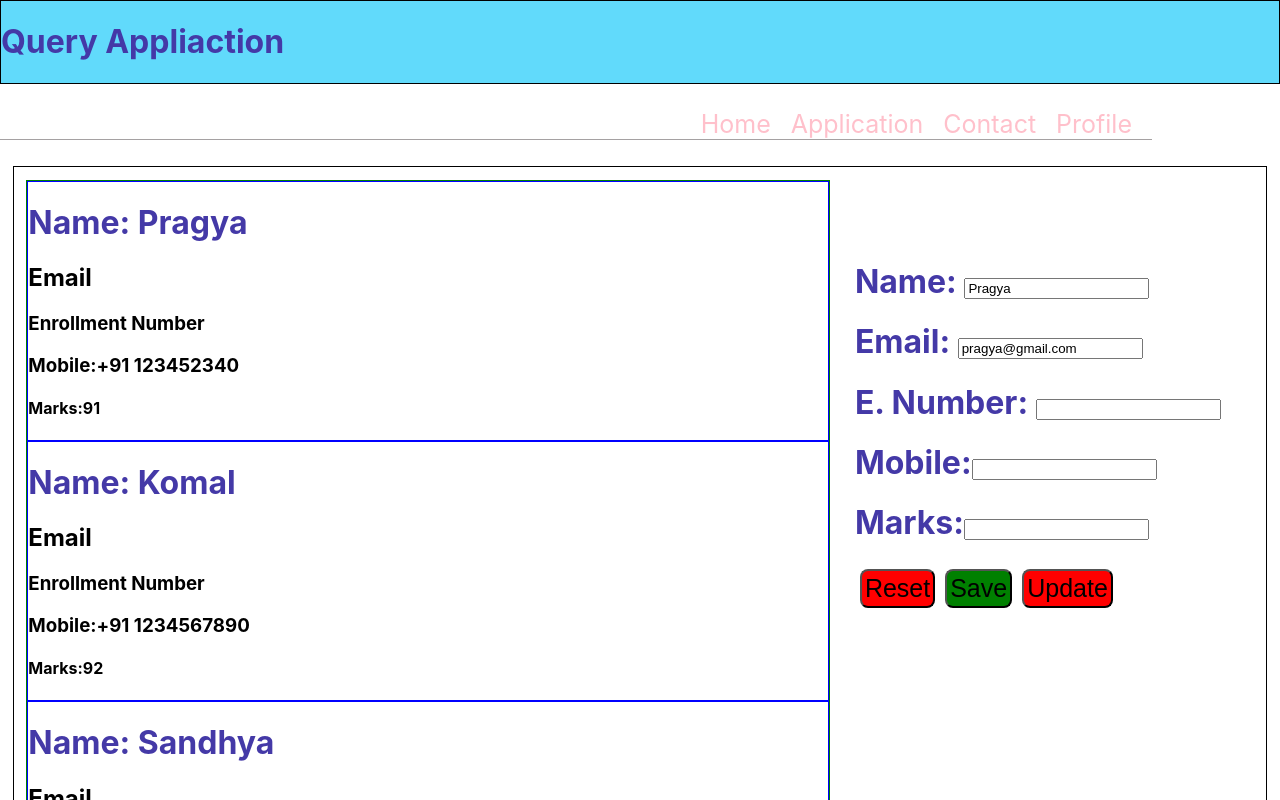
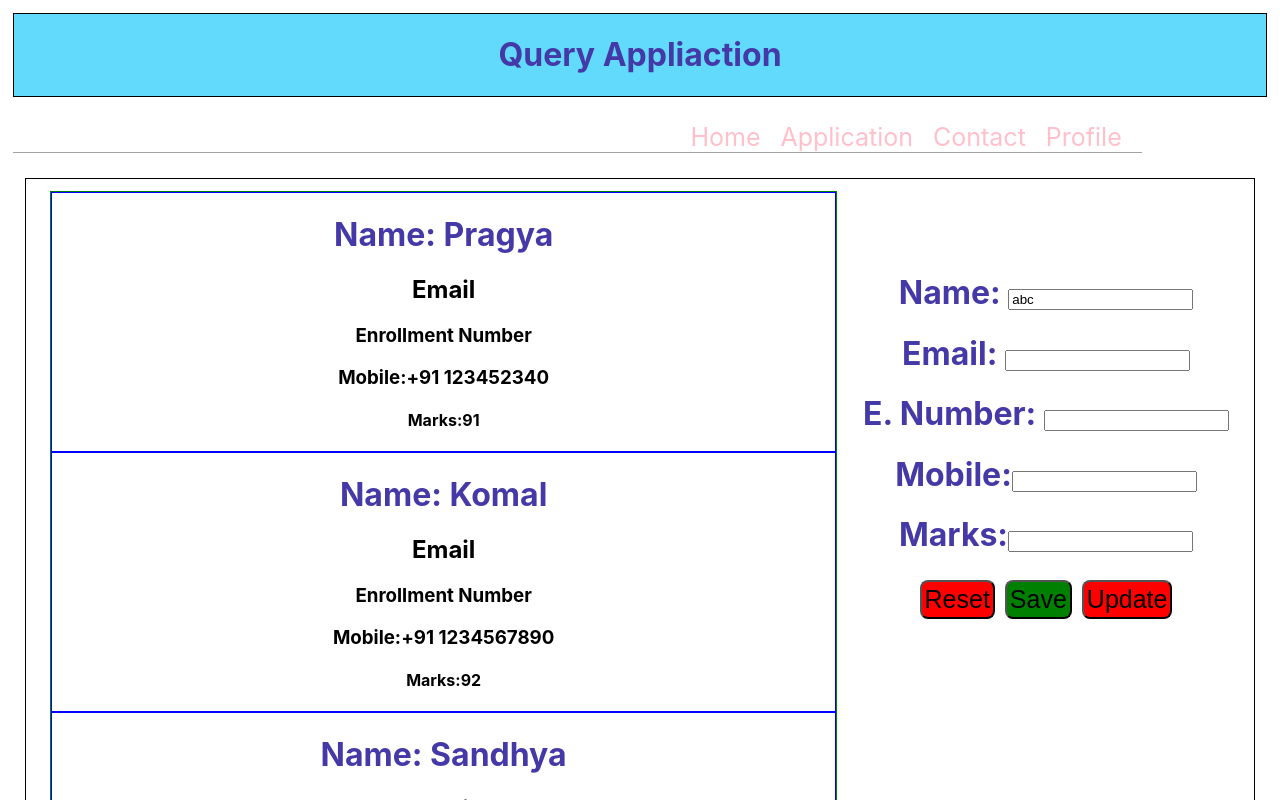
Before and after one commit to PS2207/InternshipProject, a React (Create React App) app: page / in a window 1280 px wide. Shown: the top 800 px of the page. Built offline with nearby package versions, Linux system fonts and the light colour scheme.

Commit message:
useState implemented

```diff
--- a/src/App.css
+++ b/src/App.css
@@ -1,4 +1,4 @@
-App {
+.App {
   text-align: center;
   width: 98%;
   height:98%;
@@ -72,8 +72,6 @@ h1 {
   background-color: #61dafb;
 
 }
-
-
 .resetButtonStyle{
   margin:'5px';
   padding:'3px';
--- a/src/components/homeForm.js
+++ b/src/components/homeForm.js
@@ -7,47 +7,74 @@ function HomeForm() {
     const resetButtonStyle = {margin:'5px', padding:'3px',fontSize:'25px', backgroundColor:'red', borderRadius:'8px'};
     const submitButtonStyle ={margin:'5px', padding:'3px',fontSize:'25px', backgroundColor:'green', borderRadius:'8px'};
 
-    var name = 'Pragya';
-    var email ='pragya@gmail.com';
-    var enrollmentNo = '18ETCSB001';
-    var mobile= '+91 1234567890';
-    var marks ='99'
+const empty_Student = {
+  name:'abc',
+  email:'',
+  enrollmentNo : '',
+  mobile: '',
+  marks :''
+};
 
-    var setName= (newName)=>{
-        name = newName;
+
+    const [student, setStudent]=useState(empty_Student);
+
+    const updateHandler = ()=>{
+      var student2={...student, mobile:'+1 98654425222'};
+     setStudent(student2);
     }
 
-    var setEmail= (newEmail)=>{
-        email = newEmail
+
+    const changeNameHandler = (event)=>{
+
+      //var field =  event.target.name;
+
+      //var newValue =  event.target.value;
+      // console.log('field:'+field);
+      // console.log('newValue:'+newValue);
+      var student2={...student, name:event.target.value };
+     setStudent(student2);
     }
 
-    [name, setName] =useState('Pragya');
-    [email, setEmail] =useState(email);
-   var  updateHandler = ()=>{
-       setName('Komal' );
-       setEmail('komal@gmail.cocm');
+    const changeEmailHandler = (event)=>{
+      var student2={...student, email:event.target.value};
+    setStudent(student2);
+    }
 
-   }
+    const changeEnrollmentHandler = (event)=>{
+      var student2={...student, enrollmentNo:event.target.value};
+    setStudent(student2);
+    }
 
 
-   var  resetHandler = ()=>{
-    setName('' );
-    setEmail('');
+    const changeMobileHandler = (event)=>{
+      var student2={...student, mobile:event.target.value};
+    setStudent(student2);
+    }
+    const changeMarksHandler = (event)=>{
+      var student2={...student, marks:event.target.value};
+    setStudent(student2);
+    }
 
-}
+    // const resetHandler = ()=>{
+    //  setStudent(empty_Student);
+    // }
+
+
+
+
     return (
         <div className="homeFormStyle">
           <div style={{minHeight:'700px'}}>
-            <h1>Name: <input type="text" value={name}/></h1>
-            <h1>Email: <input type="text" value={email}/></h1>
-            <h1>E. Number: <input type="text" /></h1>
-            <h1>Mobile:<input type="text"/></h1>
-            <h1>Marks:<input type="text" /></h1>
+            <h1>Name: <input type="text" id="studentName" name='name' value={student.name} onChange={(event)=>{changeNameHandler(event)}}/></h1>
+             <h1>Email: <input type="text" id="studentEmail" name='email' value={student.email} onChange={(event)=>{changeEmailHandler(event)}}/></h1>
+            <h1>E. Number: <input type="text" id="studentEnrollment" name='enrollmentNo' value ={student.enrollmentNo}  onChange={(event)=>{changeEnrollmentHandler(event)}} /></h1>
+            <h1>Mobile:<input type="text" id="studentMobile" name='mobile' value={student.mobile}  onChange={(event)=>{changeMobileHandler(event)}}/></h1>
+            <h1>Marks:<input type="text" id="studentMarks" name='marks' value={student.marks}  onChange={(event)=>{changeMarksHandler(event)}}/></h1>
         {/* </div>
         <div style={{minHeight:'100px', margin:'10px'}}> */}
-            <input style={resetButtonStyle} onClick={resetHandler}   type="submit" value="Reset"/>
+            <input style={resetButtonStyle}    type="submit" value="Reset"  />
             <input style={submitButtonStyle} type="submit" value="Save"/>
-            <input style={resetButtonStyle} onClick={updateHandler} type="submit" value="Update"/>
+            <input style={resetButtonStyle}  type="submit" value="Update" />
         </div>
       </div>
     )
```
